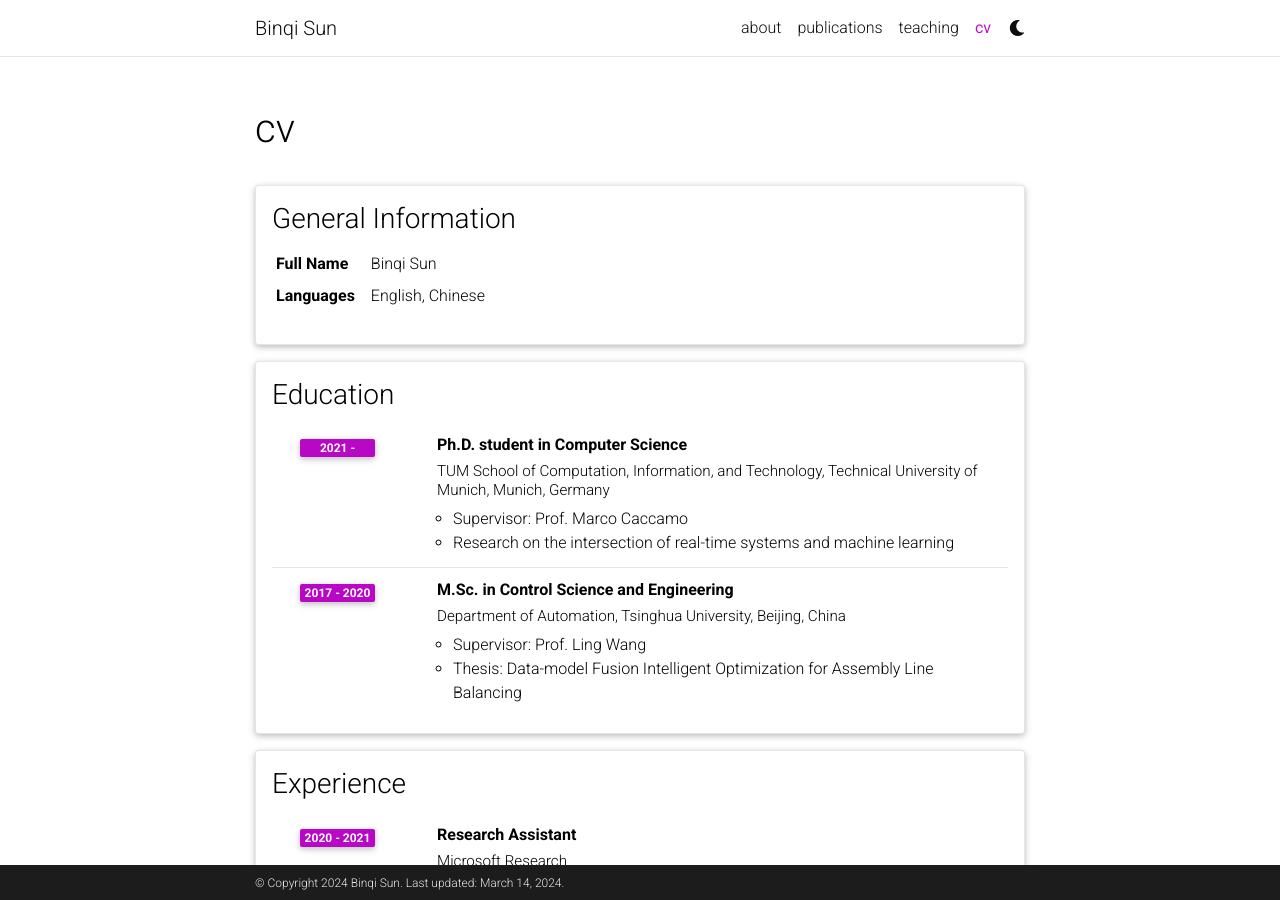
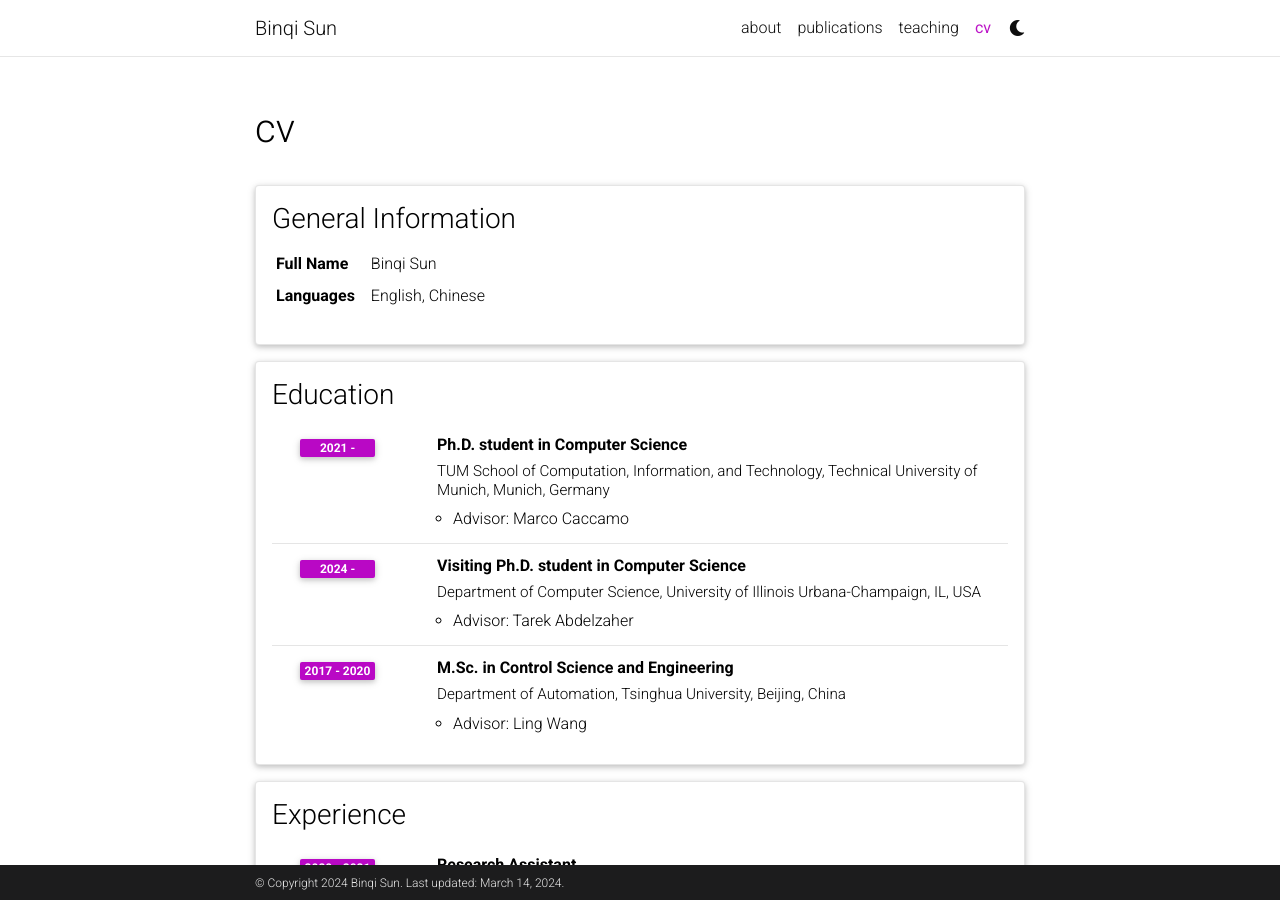
Before and after one commit to binqi-sun/binqi-sun.github.io, a Jekyll site: the page built from _pages/cv.md, in a window 1280 px wide and 900 px high. Built offline with Jekyll 4.4.1, drawn with Linux system fonts in a browser that asks for light colours; comment, search, counter and statistics services are not loaded; a style sheet for code colours, icons or effects is not loaded.

Commit message:
update cv and pub

```diff
--- a/_data/cv.yml
+++ b/_data/cv.yml
@@ -3,8 +3,6 @@
   contents:
     - name: Full Name
       value: Binqi Sun
-    # - name: Date of Birth
-    #   value: 03 March 1995
     - name: Languages
       value: English, Chinese
 
@@ -15,14 +13,19 @@
       institution: TUM School of Computation, Information, and Technology, Technical University of Munich, Munich, Germany
       year: 2021 -
       description:
-        - "Supervisor: Prof. Marco Caccamo"
-        - Research on the intersection of real-time systems and machine learning
+        - "Advisor: Marco Caccamo"
+        # - Research on the intersection of real-time systems and machine learning
+    - title: Visiting Ph.D. student in Computer Science
+      institution: Department of Computer Science, University of Illinois Urbana-Champaign, IL, USA
+      year: 2024 -
+      description:
+        - "Advisor: Tarek Abdelzaher"
     - title: M.Sc. in Control Science and Engineering
       institution: Department of Automation, Tsinghua University, Beijing, China
       year: 2017 - 2020
       description:
-        - "Supervisor: Prof. Ling Wang"
-        - "Thesis: Data-model Fusion Intelligent Optimization for Assembly Line Balancing"
+        - "Advisor: Ling Wang"
+        # - "Thesis: Data-model Fusion Intelligent Optimization for Assembly Line Balancing"
 
 - title: Experience
   type: time_table
```
Also changed, not shown: _bibliography/papers.bib (+6 -2 lines).
